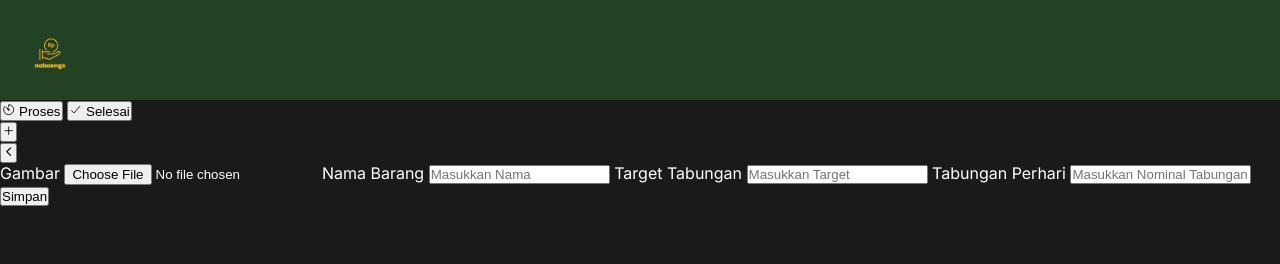
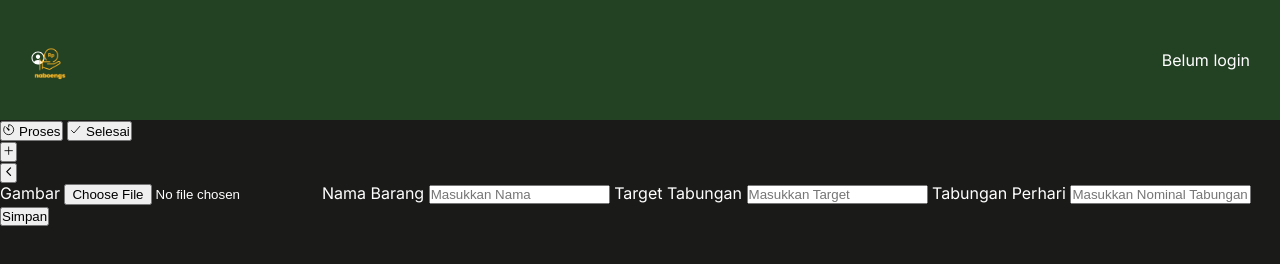
Before and after one commit to faridadilahz/naboengs, a plain HTML site: page index.html in a window 1280 px wide. Drawn offline with nearby package versions, Linux system fonts and the light colour scheme; no server answers.

Commit message:
Update index.html

```diff
--- a/index.html
+++ b/index.html
@@ -30,6 +30,12 @@
     <nav class="navbar">
       <div class="logo">
         <img src="img/logo transparent 512.png" alt="Logo" />
+      </div>
+      <div class="account">
+        <ion-icon name="person-circle-outline"></ion-icon>
+      </div>
+      <div id="account-popup" class="hidden">
+        <p id="uid-text">UID: -</p>
       </div>
     </nav>
 
@@ -109,6 +115,34 @@
         if (user) {
           uid = user.uid;
           loadData(uid);
+        }
+      });
+
+      const accountIcon = document.querySelector(".account ion-icon");
+      const accountPopup = document.getElementById("account-popup");
+      const uidText = document.getElementById("uid-text");
+
+      // Toggle popup saat icon diklik
+      accountIcon.addEventListener("click", () => {
+        accountPopup.classList.toggle("hidden");
+      });
+
+      // Tutup popup kalau klik di luar
+      document.addEventListener("click", (event) => {
+        const isClickInside =
+          accountIcon.contains(event.target) ||
+          accountPopup.contains(event.target);
+        if (!isClickInside) {
+          accountPopup.classList.add("hidden");
+        }
+      });
+
+      // Masukkan UID dari Firebase Auth
+      firebase.auth().onAuthStateChanged((user) => {
+        if (user) {
+          uidText.textContent = user.uid;
+        } else {
+          uidText.textContent = "Belum login";
         }
       });
 
```
